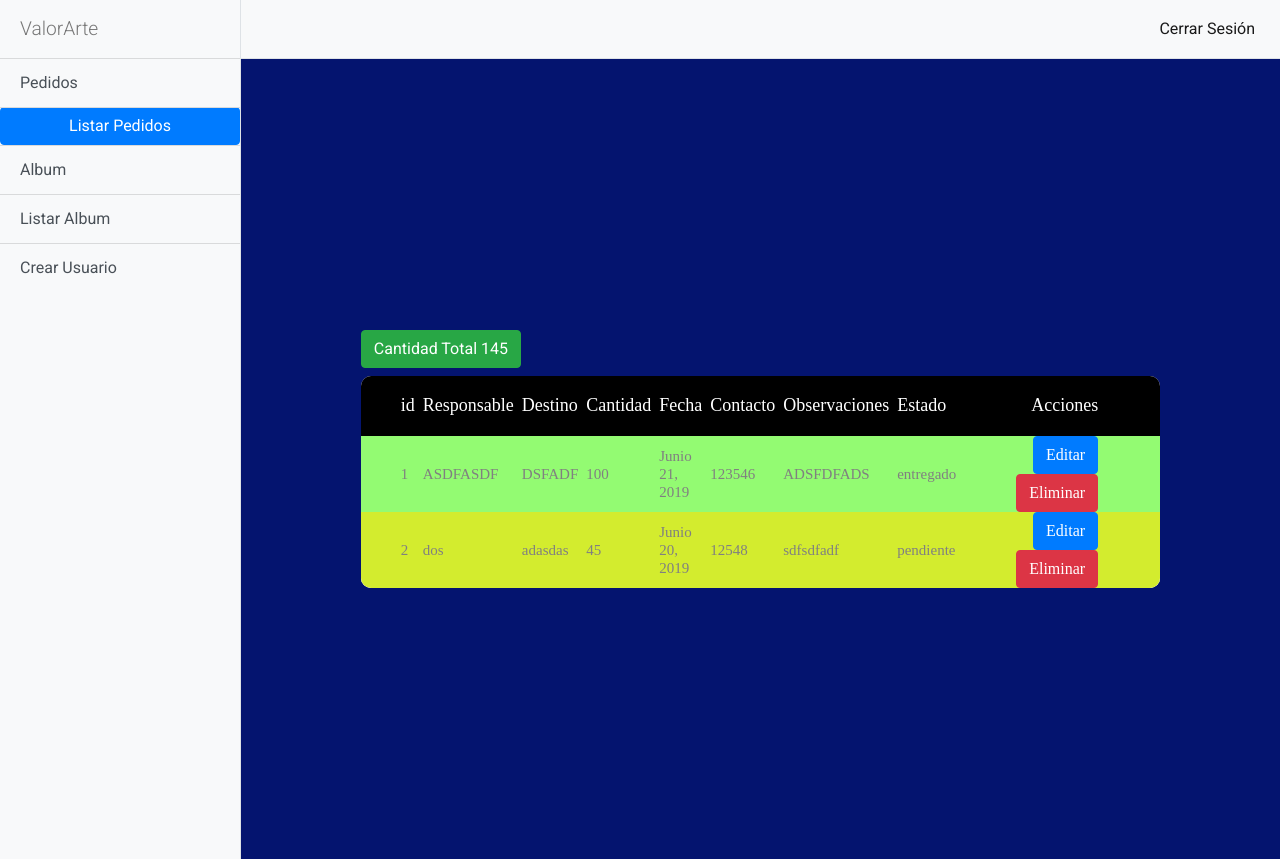
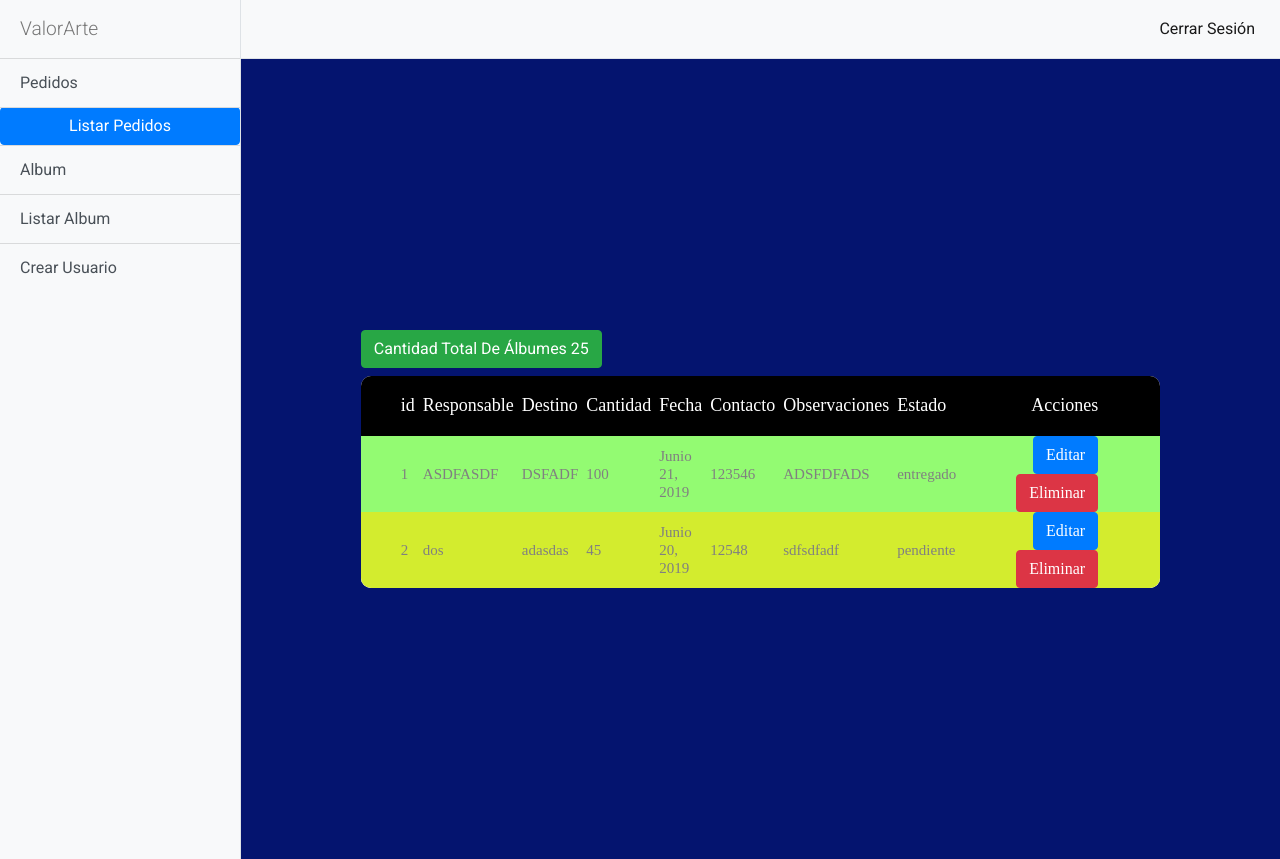
Before and after one commit to rafaelrv95/vpaf, a Django app: a page that uses templates/pedidos/pedidos_list.html in a window 1280 px wide. Run offline with Django 3.2, Linux system fonts and the light colour scheme; a user stored in the database is signed in; data comes from the database, SQL or seed files in the repository; both versions use the stored data as it was after the commit; some libraries are stand-ins or nearby versions.

Commit message:
Descuenta del total los albumes entregados

```diff
--- a/pedidos/views.py
+++ b/pedidos/views.py
@@ -9,6 +9,7 @@ from django.core.urlresolvers import reverse_lazy
 
 from pedidos.forms import PedidoForm
 from pedidos.models import Pedido
+from album.models import Album
 # Create your views here.
 
 def index(request):
@@ -63,9 +64,25 @@ class PedidoList(ListView):
 
         suma=0
         for i in cantidad:
-            suma = suma+int(i.cantidad)
+            if i.estado =="entregado":
+                suma = suma+int(i.cantidad)
         context['cantidad_total']= suma
   ###################### fin total#################
+
+
+  ############# album ##################
+
+        cantalbum= Album.objects.all()
+        context['cantidad_album']=cantalbum
+        sumalbum = 0
+        for i in cantalbum:
+            sumalbum = sumalbum+int(i.cantidad)
+        context['cantidad_album']=sumalbum - suma
+
+
+
+
+  ########################################
 
         return context
 
--- a/templates/pedidos/pedidos_form.html
+++ b/templates/pedidos/pedidos_form.html
@@ -42,6 +42,7 @@
 
 
               <select name="estado">
+                        <option value="{{pedido.estado}}">{{pedido.estado}}</option>
                   <option value="en espera">En espera</option>
                   <option value="entregado">Entregado</option>
                   <option value="pendiente">Pendiente</option>
--- a/templates/pedidos/pedidos_list.html
+++ b/templates/pedidos/pedidos_list.html
@@ -138,7 +138,14 @@
                     {% endif %}
 
 
-                    <h1 class="btn btn-success">Cantidad Total {{cantidad_total}}</h1>
+                    {% if cantidad_album > 0 %}
+                    <h1 class="btn btn-success">Cantidad Total De Álbumes {{cantidad_album}}</h1>
+                    {% else %}
+                    <h1 class="btn btn-danger">Cantidad Total De Álbumes {{cantidad_album}}</h1>
+
+
+                    {% endif %}
+
 
 
 
```
Also changed, not shown: db.sqlite3.
